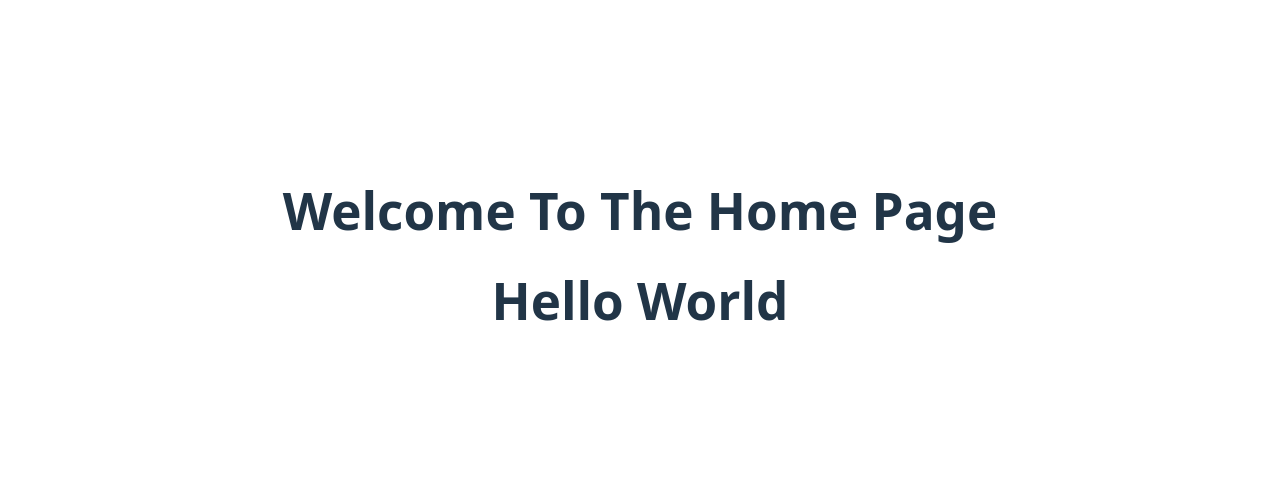
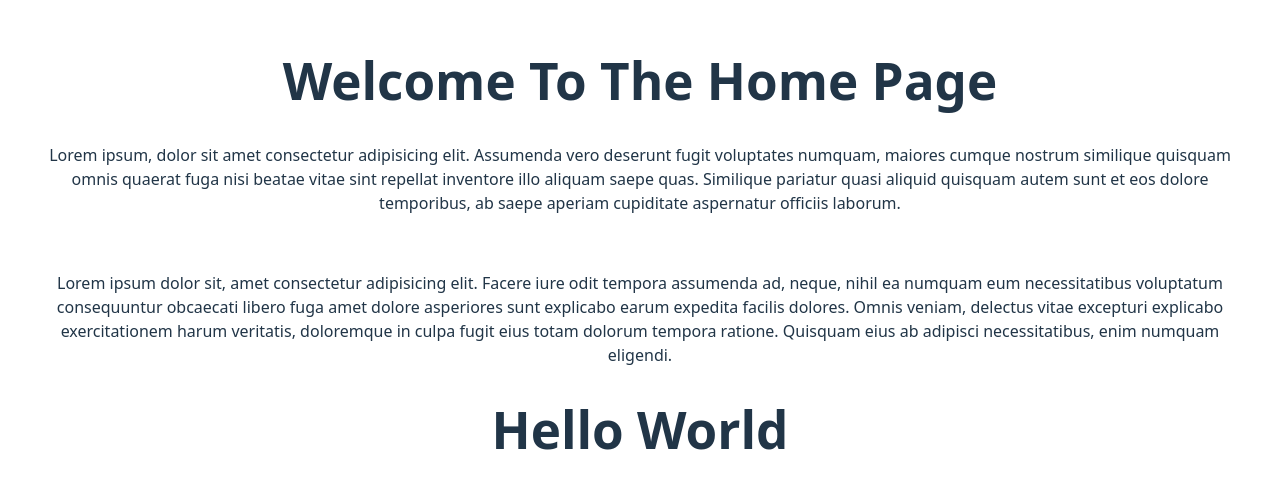
Before and after one commit to ridwanahmedxix/React-, a React (Vite) app in the folder Lesson/Lesson-1/: page / in a window 1280 px wide. Shown: the part 145-634 px from the top of the page. Built offline with nearby package versions, Linux system fonts and the light colour scheme.

Commit message:
Blogs Component Create

```diff
--- a/Lesson/Lesson-1/src/App.jsx
+++ b/Lesson/Lesson-1/src/App.jsx
@@ -1,10 +1,12 @@
 import "./App.css";
 import Home from "./Home";
+import Blogs from "./Blogs";
 
 function App() {
   return (
     <>
       <Home></Home>
+      <Blogs></Blogs>
       <h1>Hello World </h1>
     </>
   );
--- /dev/null
+++ b/Lesson/Lesson-1/src/Blogs.jsx
@@ -0,0 +1,28 @@
+function Blogs() {
+  return (
+    <div>
+      <p>
+        Lorem ipsum, dolor sit amet consectetur adipisicing elit. Assumenda vero
+        deserunt fugit voluptates numquam, maiores cumque nostrum similique
+        quisquam omnis quaerat fuga nisi beatae vitae sint repellat inventore
+        illo aliquam saepe quas. Similique pariatur quasi aliquid quisquam autem
+        sunt et eos dolore temporibus, ab saepe aperiam cupiditate aspernatur
+        officiis laborum.
+      </p>
+
+      <br />
+
+      <p>
+        Lorem ipsum dolor sit, amet consectetur adipisicing elit. Facere iure
+        odit tempora assumenda ad, neque, nihil ea numquam eum necessitatibus
+        voluptatum consequuntur obcaecati libero fuga amet dolore asperiores
+        sunt explicabo earum expedita facilis dolores. Omnis veniam, delectus
+        vitae excepturi explicabo exercitationem harum veritatis, doloremque in
+        culpa fugit eius totam dolorum tempora ratione. Quisquam eius ab
+        adipisci necessitatibus, enim numquam eligendi.
+      </p>
+    </div>
+  );
+}
+
+export default Blogs;
```
